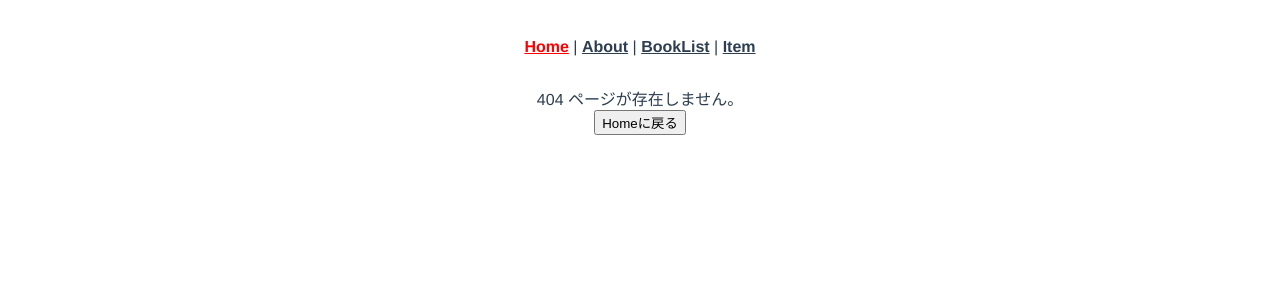
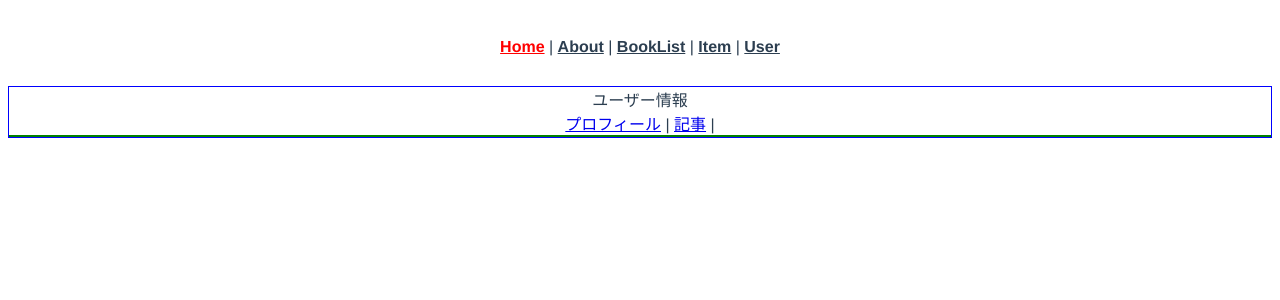
Before and after one commit to tackernao0522/udemy-aoki-vue, a Vue app in the folder section07/vuerouter/: page /user in a window 1280 px wide. Before the commit this address had no page. Shown: the top 300 px of the page. Built offline with nearby package versions, Linux system fonts and the light colour scheme.

Commit message:
94 ネストされたルート

```diff
--- a/section07/vuerouter/src/App.vue
+++ b/section07/vuerouter/src/App.vue
@@ -5,13 +5,20 @@
       <!-- <router-link to="/about" tag="button">About</router-link> -->
       <router-link to="/about" exact-active-class="test">About</router-link> |
       <router-link to="/book">BookList</router-link> |
-      <router-link to="/item/1">Item</router-link>
+      <router-link to="/item/1">Item</router-link> |
+      <router-link to="/user/profile">User</router-link>
     </div>
-    <router-view />
+    <div class="blue-b">
+      <router-view />
+    </div>
   </div>
 </template>
 
 <style>
+.blue-b {
+  border: 1px blue solid;
+}
+
 #app {
   font-family: Avenir, Helvetica, Arial, sans-serif;
   -webkit-font-smoothing: antialiased;
--- /dev/null
+++ b/section07/vuerouter/src/components/UserPost.vue
@@ -0,0 +1,10 @@
+<template>
+  <div>ユーザー記事</div>
+</template>
+
+<script>
+export default {};
+</script>
+
+<style>
+</style>
--- /dev/null
+++ b/section07/vuerouter/src/components/UserProfile.vue
@@ -0,0 +1,10 @@
+<template>
+  <div>ユーザープロフィール</div>
+</template>
+
+<script>
+export default {};
+</script>
+
+<style>
+</style>
--- /dev/null
+++ b/section07/vuerouter/src/views/User.vue
@@ -0,0 +1,20 @@
+<template>
+  <div>
+    ユーザー情報<br />
+    <router-link to="profile">プロフィール</router-link> |
+    <router-link to="post">記事</router-link> |
+    <div class="green-b">
+      <router-view />
+    </div>
+  </div>
+</template>
+
+<script>
+export default {};
+</script>
+
+<style>
+.green-b {
+  border: 1px solid green;
+}
+</style>
```
Also changed, not shown: section07/vuerouter/src/router/index.js (+18 -0 lines), 1 other file (tests, documents, lock files or other folders).
